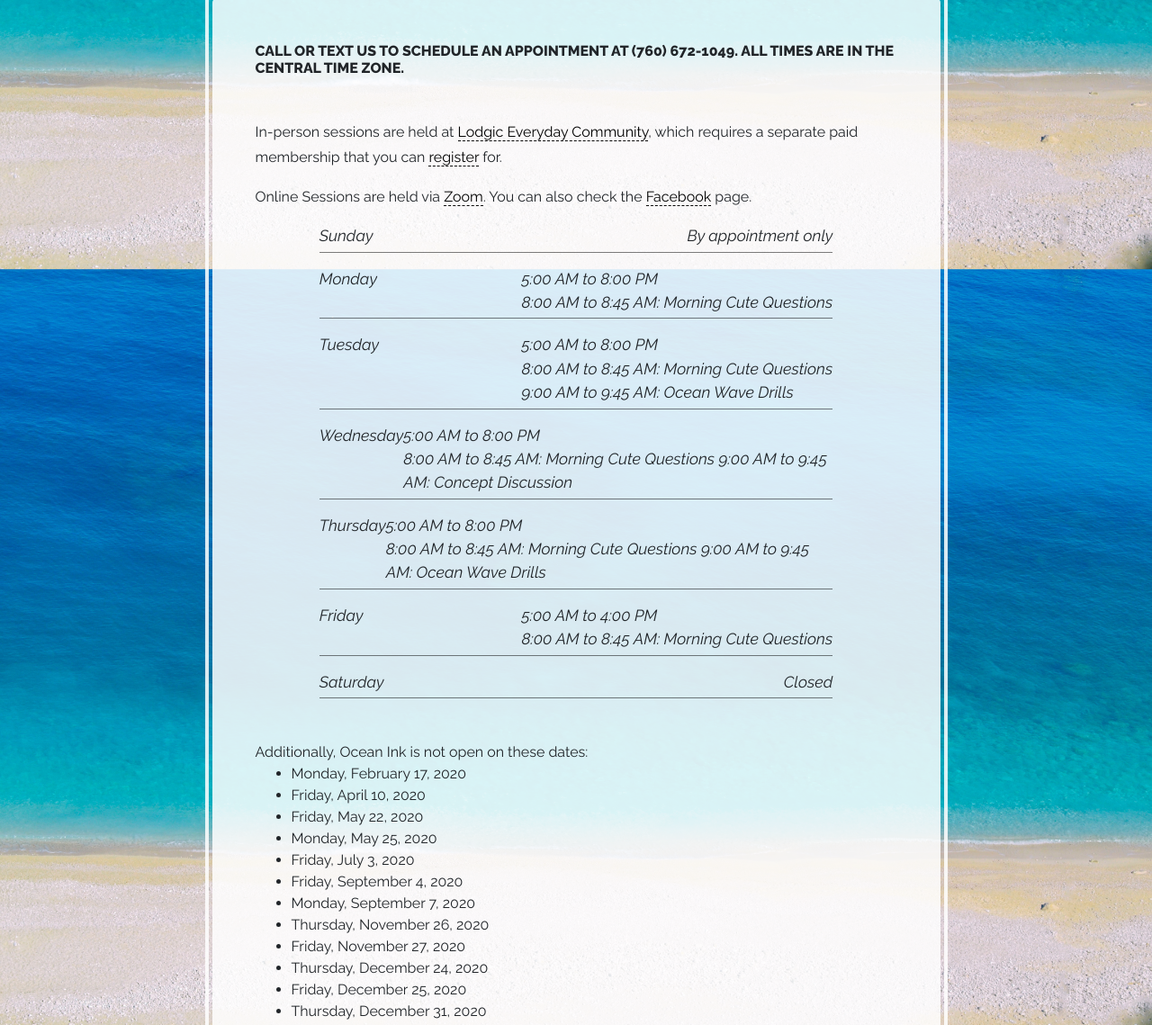
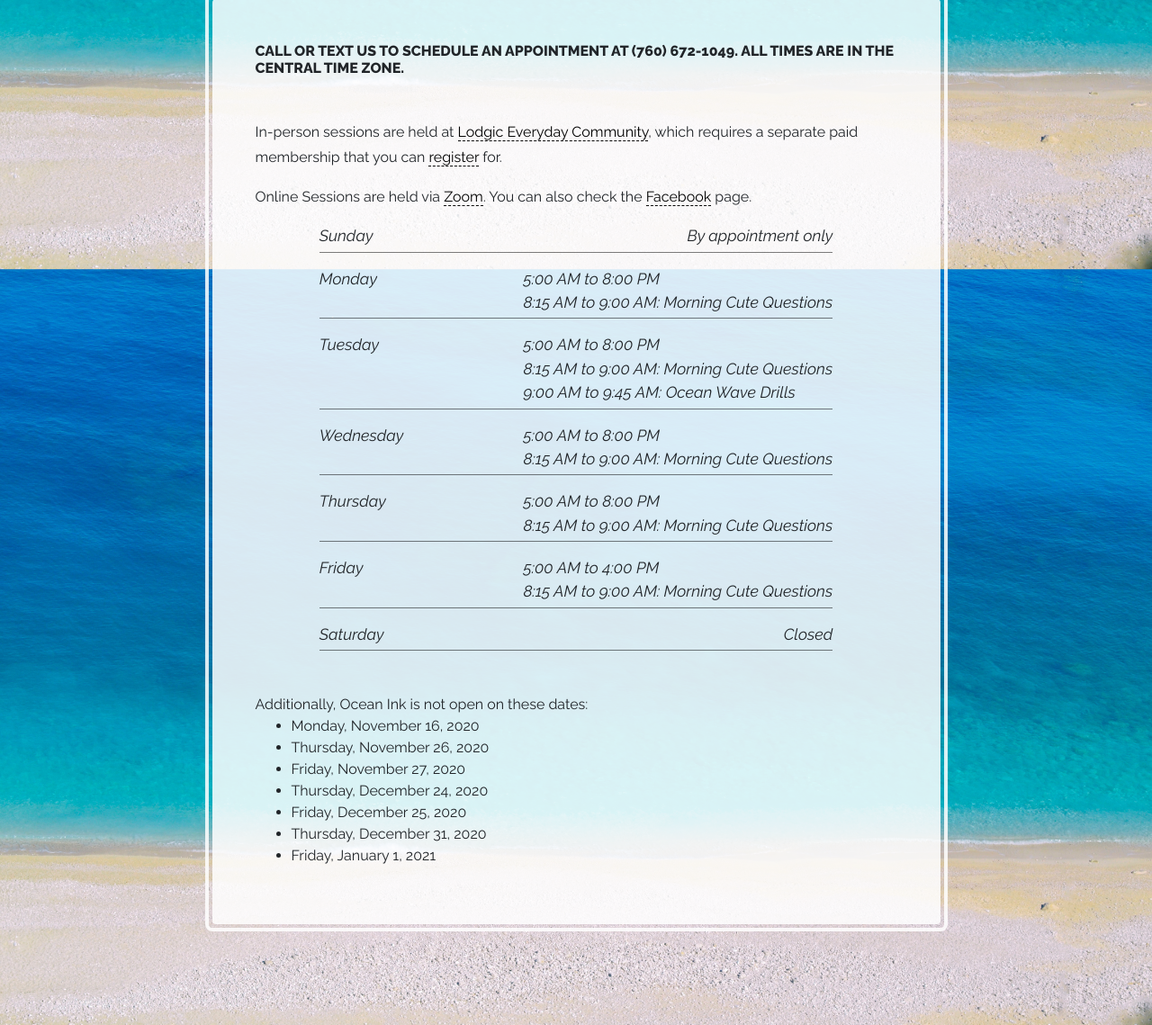
Before and after one commit to bobort/cheese, a Django app: template profile/templates/schedule.html in a window 1280 px wide. Shown: the part 554-1693 px from the top of the page at 90% size. Run offline with Django 3.2, Linux system fonts and the light colour scheme; the template is opened without the code that fills it, so the values that code supplies are empty; some libraries are stand-ins or nearby versions.

Commit message:
updated schedule and receipt template

```diff
--- a/profile/templates/email_receipt.html
+++ b/profile/templates/email_receipt.html
@@ -8,6 +8,7 @@
             <div class="card-body">
                 <ul>
                     <li>Student: {{ order.student }}</li>
+                    <li>Student email: <a href="mailto:{{ order.student.email }}">{{ order.student.email }}</a></li>
                     <li>Order Date: {{ order.date_paid|date:"m/d/Y H:i:s" }}</li>
                     {% if order.total %} {# change in the future when these fields are converted to OrderLineItem #}
                         <li>Total Paid: {{ order.total|currency }}</li>
--- a/profile/templates/schedule.html
+++ b/profile/templates/schedule.html
@@ -26,7 +26,7 @@
                     </h2>
                     <p>
                         In-person sessions are held at <a href="https://www.lodgic.org/">Lodgic Everyday Community</a>,
-                        which requires a separate paid membership that you can <a href="https://bit.ly/lodgic-ocean-ink">register</a> for.
+                        which requires a separate paid membership that you can <a href="https://lodgic.spaces.nexudus.com/en/signup/priceplan/78353150-2c9f-473a-9a98-a13d68d4e33f">register</a> for.
                     </p>
                     <p>
                         Online Sessions are held via <a href="http://zoom.us">Zoom</a>.
@@ -41,14 +41,14 @@
                             Monday
                             <span class="ml-auto">
                                 5:00 AM to 8:00 PM<br>
-                                8:00 AM to 8:45 AM: Morning Cute Questions
+                                8:15 AM to 9:00 AM: Morning Cute Questions
                             </span>
                         </li>
                         <li class="list-unstyled-item list-hours-item d-flex">
                             Tuesday
                             <span class="ml-auto">
                                 5:00 AM to 8:00 PM<br>
-                                8:00 AM to 8:45 AM: Morning Cute Questions<br>
+                                8:15 AM to 9:00 AM: Morning Cute Questions<br>
                                 9:00 AM to 9:45 AM: Ocean Wave Drills
                             </span>
                         </li>
@@ -56,23 +56,21 @@
                             Wednesday
                             <span class="ml-auto">
                                 5:00 AM to 8:00 PM<br>
-                                8:00 AM to 8:45 AM: Morning Cute Questions
-                                9:00 AM to 9:45 AM: Concept Discussion
+                                8:15 AM to 9:00 AM: Morning Cute Questions
                             </span>
                         </li>
                         <li class="list-unstyled-item list-hours-item d-flex">
                             Thursday
                             <span class="ml-auto">
                                 5:00 AM to 8:00 PM<br>
-                                8:00 AM to 8:45 AM: Morning Cute Questions
-                                9:00 AM to 9:45 AM: Ocean Wave Drills
+                                8:15 AM to 9:00 AM: Morning Cute Questions
                             </span>
                         </li>
                         <li class="list-unstyled-item list-hours-item d-flex">
                             Friday
                             <span class="ml-auto">
                                 5:00 AM to 4:00 PM<br>
-                                8:00 AM to 8:45 AM: Morning Cute Questions
+                                8:15 AM to 9:00 AM: Morning Cute Questions
                             </span>
                         </li>
                         <li class="list-unstyled-item list-hours-item d-flex">
@@ -83,13 +81,7 @@
                     <div>
                         Additionally, Ocean Ink is not open on these dates:
                         <ul>
-                            <li>Monday, February 17, 2020</li>
-                            <li>Friday, April 10, 2020</li>
-                            <li>Friday, May 22, 2020</li>
-                            <li>Monday, May 25, 2020</li>
-                            <li>Friday, July 3, 2020</li>
-                            <li>Friday, September 4, 2020</li>
-                            <li>Monday, September 7, 2020</li>
+                            <li>Monday, November 16, 2020</li>
                             <li>Thursday, November 26, 2020</li>
                             <li>Friday, November 27, 2020</li>
                             <li>Thursday, December 24, 2020</li>
```
